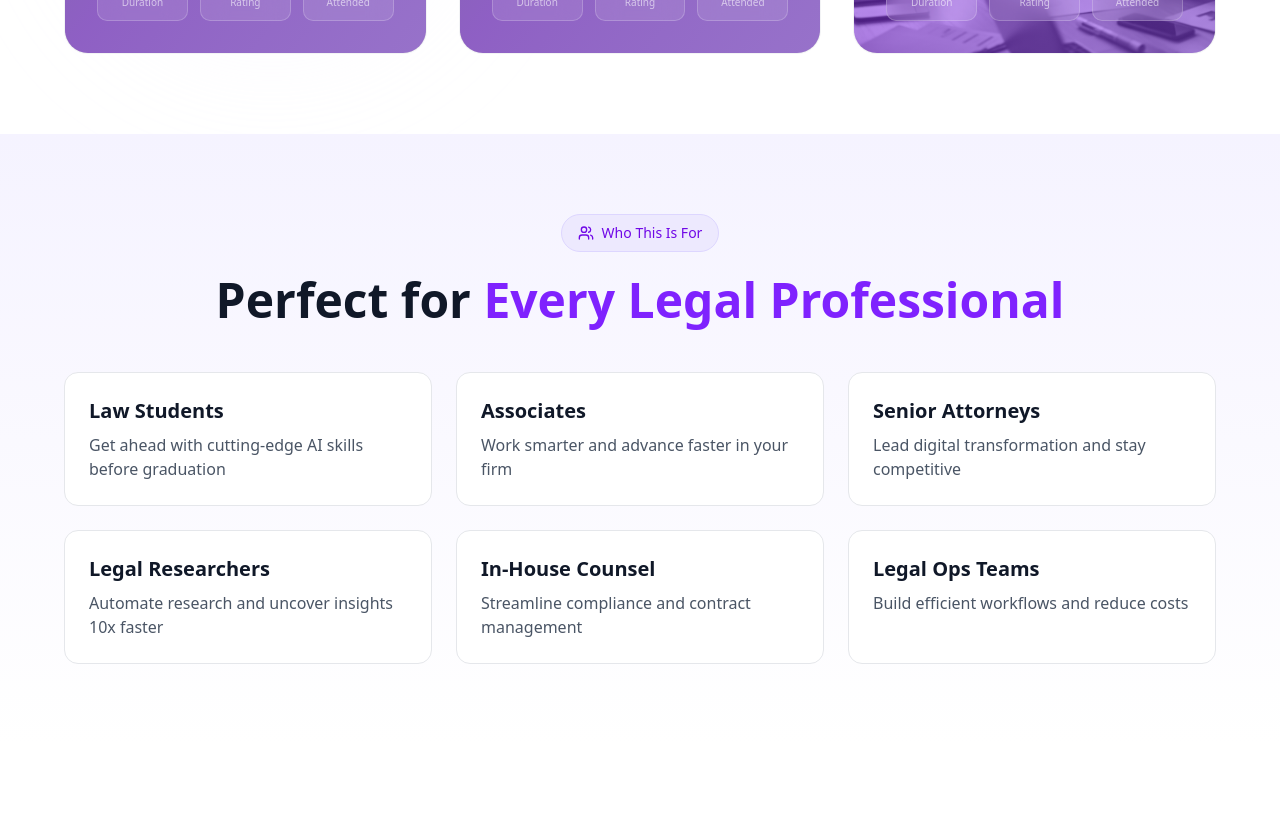
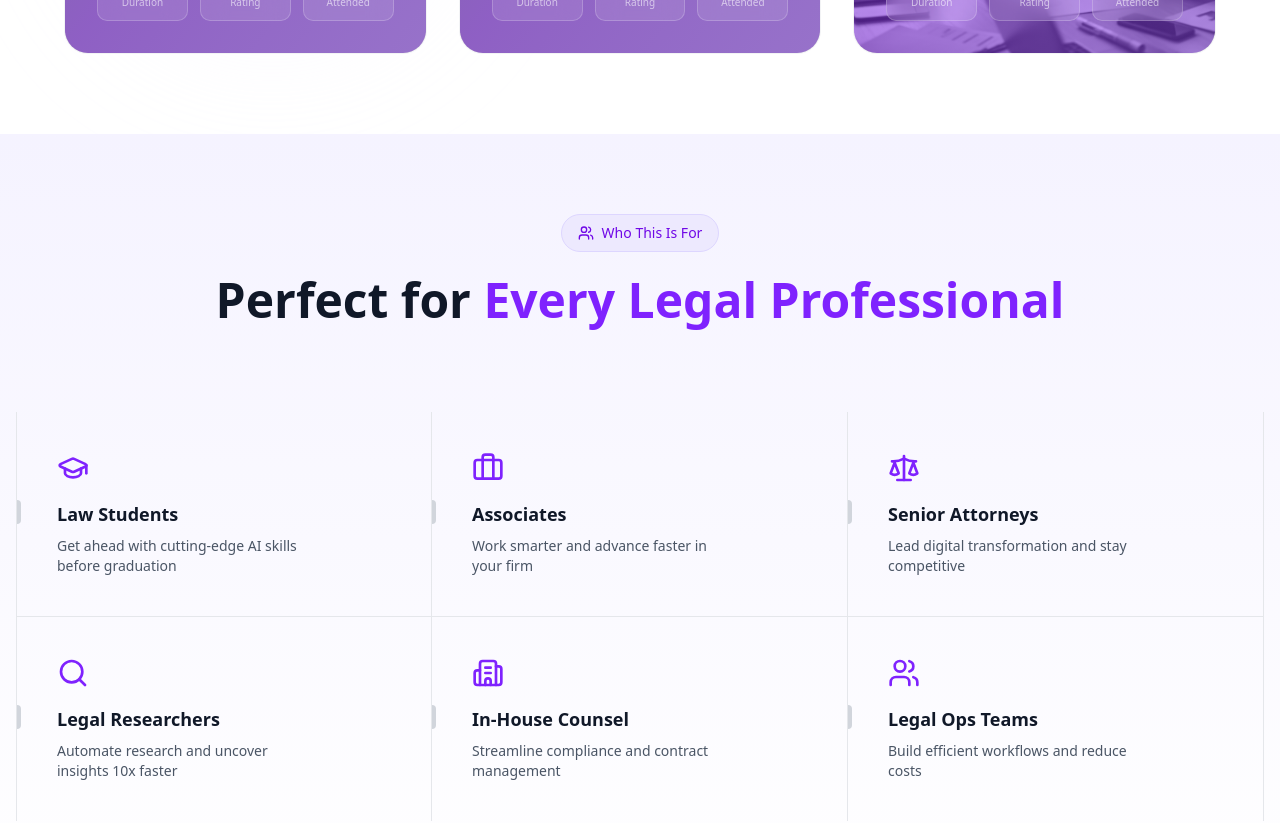
Before and after one commit to MujithabaFarahi/nextgenlaw, a Next.js app: page / in a window 1280 px wide. Shown: the part 4540-5363 px from the top of the page. Built offline with nearby package versions, Linux system fonts and the light colour scheme; grey boxes are pictures that could not be loaded.

Commit message:
feat: extract WhoThisIsFor section into its own component

```diff
--- a/app/page.tsx
+++ b/app/page.tsx
@@ -44,6 +44,7 @@ import { motion } from 'framer-motion';
 import { AnimatedTestimonials } from '@/components/ui/animated-testimonials';
 import { AboutPlatform } from '@/components/sections/about-platform';
 import { UpcomingEvents } from '@/components/sections/upcoming-events';
+import { WhoThisIsFor } from '@/components/sections/who-this-is-for';
 
 function App() {
   const [mobileMenuOpen, setMobileMenuOpen] = useState(false);
@@ -133,14 +134,6 @@ function App() {
     { number: '07', title: 'Real Projects & Hands-on Labs', duration: '12 hours' },
   ];
 
-  const personas = [
-    { title: 'Law Students', benefit: 'Get ahead with cutting-edge AI skills before graduation' },
-    { title: 'Associates', benefit: 'Work smarter and advance faster in your firm' },
-    { title: 'Senior Attorneys', benefit: 'Lead digital transformation and stay competitive' },
-    { title: 'Legal Researchers', benefit: 'Automate research and uncover insights 10x faster' },
-    { title: 'In-House Counsel', benefit: 'Streamline compliance and contract management' },
-    { title: 'Legal Ops Teams', benefit: 'Build efficient workflows and reduce costs' },
-  ];
 
   const careerPaths = [
     { icon: Zap, title: 'AI-Empowered Lawyer', desc: 'Practice law with advanced AI capabilities' },
@@ -711,31 +704,7 @@ function App() {
         </div>
       </section>
 
-      <section className="py-20 bg-linear-to-b from-violet-50 to-white dark:from-gray-900 dark:to-gray-950">
-        <div className="container mx-auto px-4">
-          <div className="text-center mb-12">
-            <div className="inline-flex items-center gap-2 px-4 py-2 rounded-full bg-violet-100 dark:bg-violet-500/20 border border-violet-200 dark:border-violet-500/30 text-violet-700 dark:text-violet-300 mb-6">
-              <Users className="w-4 h-4" />
-              <span className="text-sm font-medium">Who This Is For</span>
-            </div>
-            <h2 className="text-4xl md:text-5xl font-bold mb-6">
-              Perfect for <span className="text-violet-600 dark:text-violet-400">Every Legal Professional</span>
-            </h2>
-          </div>
-
-          <div className="grid grid-cols-1 md:grid-cols-2 lg:grid-cols-3 gap-6 max-w-6xl mx-auto">
-            {personas.map((persona, index) => (
-              <div
-                key={index}
-                className="bg-white dark:bg-gray-900 border border-gray-200 dark:border-gray-800 rounded-xl p-6 hover:border-violet-400/50 hover:shadow-lg transition-all"
-              >
-                <h3 className="text-xl font-bold mb-2">{persona.title}</h3>
-                <p className="text-gray-600 dark:text-gray-400">{persona.benefit}</p>
-              </div>
-            ))}
-          </div>
-        </div>
-      </section>
+      <WhoThisIsFor />
 
       <section className="py-20 bg-white dark:bg-gray-950">
         <div className="container mx-auto px-4">
--- /dev/null
+++ b/components/sections/who-this-is-for.tsx
@@ -0,0 +1,63 @@
+"use client";
+
+import { FeaturesSectionWithHoverEffects } from "@/components/ui/feature-section-with-hover-effects";
+import { GraduationCap, Briefcase, Scale, Search, Building2, Users } from "lucide-react";
+
+const personas = [
+  {
+    title: "Law Students",
+    benefit: "Get ahead with cutting-edge AI skills before graduation",
+    icon: <GraduationCap className="w-8 h-8" />,
+  },
+  {
+    title: "Associates",
+    benefit: "Work smarter and advance faster in your firm",
+    icon: <Briefcase className="w-8 h-8" />,
+  },
+  {
+    title: "Senior Attorneys",
+    benefit: "Lead digital transformation and stay competitive",
+    icon: <Scale className="w-8 h-8" />,
+  },
+  {
+    title: "Legal Researchers",
+    benefit: "Automate research and uncover insights 10x faster",
+    icon: <Search className="w-8 h-8" />,
+  },
+  {
+    title: "In-House Counsel",
+    benefit: "Streamline compliance and contract management",
+    icon: <Building2 className="w-8 h-8" />,
+  },
+  {
+    title: "Legal Ops Teams",
+    benefit: "Build efficient workflows and reduce costs",
+    icon: <Users className="w-8 h-8" />,
+  },
+];
+
+const features = personas.map((persona) => ({
+  title: persona.title,
+  description: persona.benefit,
+  icon: persona.icon,
+}));
+
+export function WhoThisIsFor() {
+  return (
+    <section className="py-20 bg-linear-to-b from-violet-50 to-white dark:from-gray-900 dark:to-gray-950">
+      <div className="container mx-auto px-4">
+        <div className="text-center mb-12">
+          <div className="inline-flex items-center gap-2 px-4 py-2 rounded-full bg-violet-100 dark:bg-violet-500/20 border border-violet-200 dark:border-violet-500/30 text-violet-700 dark:text-violet-300 mb-6">
+            <Users className="w-4 h-4" />
+            <span className="text-sm font-medium">Who This Is For</span>
+          </div>
+          <h2 className="text-4xl md:text-5xl font-bold mb-6">
+            Perfect for <span className="text-violet-600 dark:text-violet-400">Every Legal Professional</span>
+          </h2>
+        </div>
+
+        <FeaturesSectionWithHoverEffects features={features} />
+      </div>
+    </section>
+  );
+}
--- /dev/null
+++ b/components/ui/feature-section-with-hover-effects.tsx
@@ -0,0 +1,60 @@
+import { cn } from "@/lib/utils";
+
+export function FeaturesSectionWithHoverEffects({
+  features,
+}: {
+  features: Array<{
+    title: string;
+    description: string;
+    icon: React.ReactNode;
+  }>;
+}) {
+  return (
+    <div className="grid grid-cols-1 md:grid-cols-2 lg:grid-cols-3 relative z-10 py-10 max-w-7xl mx-auto">
+      {features.map((feature, index) => (
+        <Feature key={feature.title} {...feature} index={index} />
+      ))}
+    </div>
+  );
+}
+
+const Feature = ({
+  title,
+  description,
+  icon,
+  index,
+}: {
+  title: string;
+  description: string;
+  icon: React.ReactNode;
+  index: number;
+}) => {
+  return (
+    <div
+      className={cn(
+        "flex flex-col lg:border-r py-10 relative group/feature border-gray-200 dark:border-gray-800",
+        (index === 0 || index === 3) && "lg:border-l border-gray-200 dark:border-gray-800",
+        index < 3 && "lg:border-b border-gray-200 dark:border-gray-800"
+      )}
+    >
+      {index < 3 && (
+        <div className="opacity-0 group-hover/feature:opacity-100 transition duration-200 absolute inset-0 h-full w-full bg-linear-to-t from-violet-50 dark:from-violet-950/20 to-transparent pointer-events-none" />
+      )}
+      {index >= 3 && (
+        <div className="opacity-0 group-hover/feature:opacity-100 transition duration-200 absolute inset-0 h-full w-full bg-linear-to-b from-violet-50 dark:from-violet-950/20 to-transparent pointer-events-none" />
+      )}
+      <div className="mb-4 relative z-10 px-10 text-violet-600 dark:text-violet-400">
+        {icon}
+      </div>
+      <div className="text-lg font-bold mb-2 relative z-10 px-10">
+        <div className="absolute left-0 inset-y-0 h-6 group-hover/feature:h-8 w-1 rounded-tr-full rounded-br-full bg-gray-300 dark:bg-gray-700 group-hover/feature:bg-violet-600 dark:group-hover/feature:bg-violet-500 transition-all duration-200 origin-center" />
+        <span className="group-hover/feature:translate-x-2 transition duration-200 inline-block text-gray-900 dark:text-white">
+          {title}
+        </span>
+      </div>
+      <p className="text-sm text-gray-600 dark:text-gray-300 max-w-xs relative z-10 px-10">
+        {description}
+      </p>
+    </div>
+  );
+};
```
